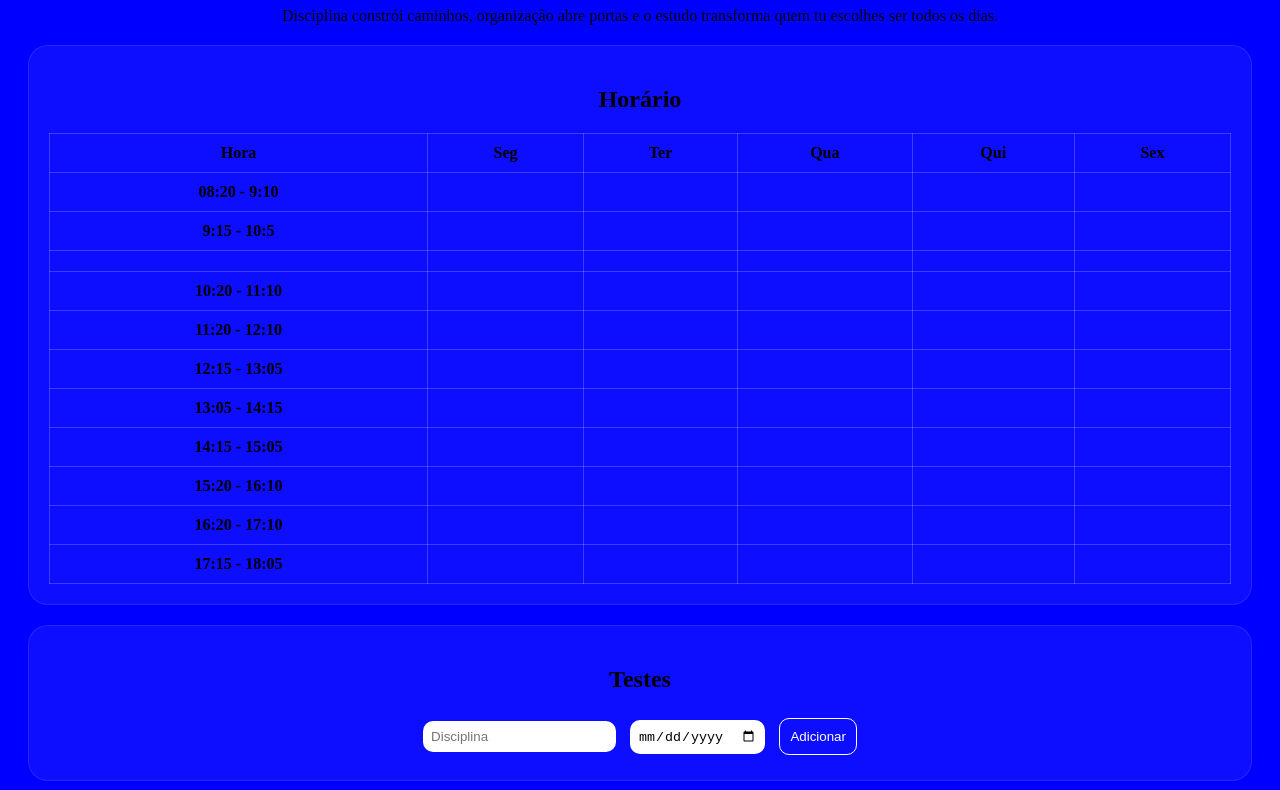
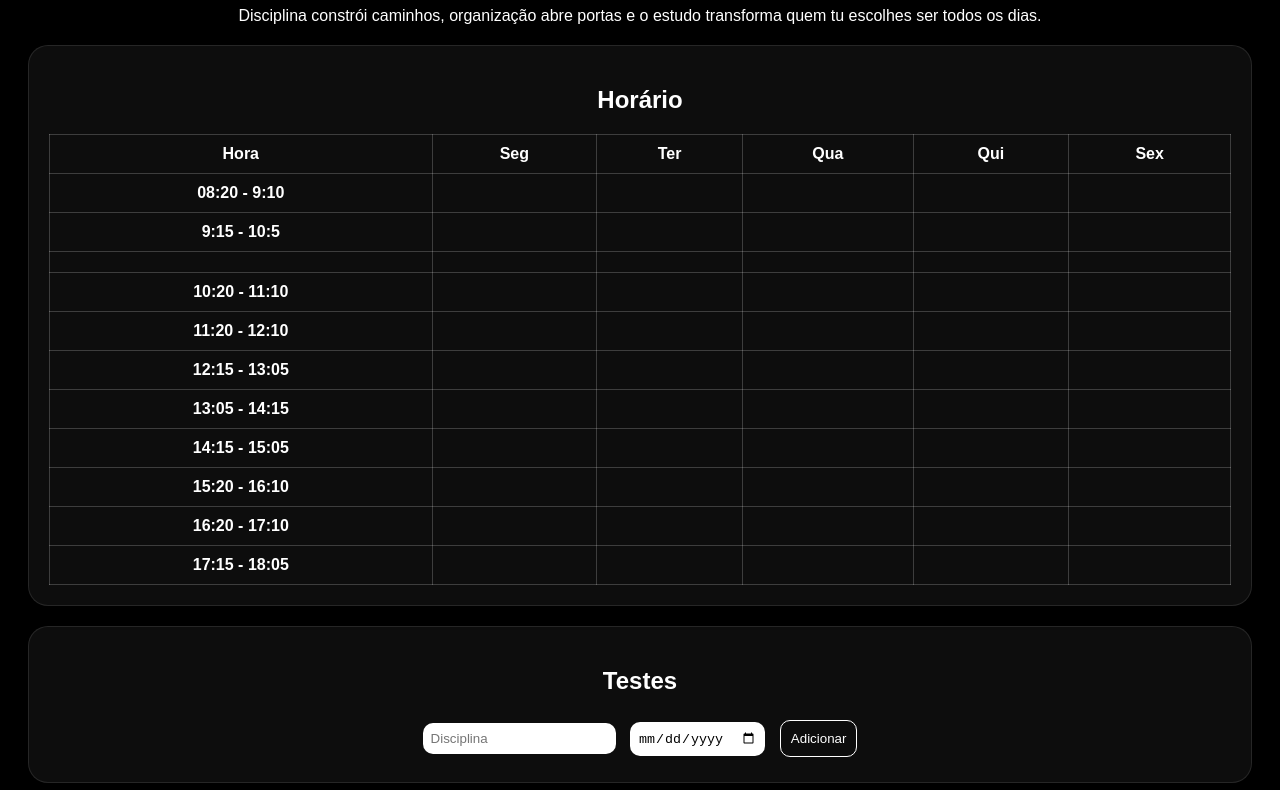
Before and after one commit to 35305/studyhub, a plain HTML site: page index.html in a window 1280 px wide. Shown: the part 101-891 px from the top of the page. Drawn offline with Linux system fonts and the light colour scheme.

Commit message:
Update index.html

```diff
--- a/index.html
+++ b/index.html
@@ -4,7 +4,7 @@
   <title>StudyHub</title>
   <meta name="viewport" content="width=device-width, initial-scale=1.0">
   <style>
-    body { background: blue; color: black; font-family: Weekend Mood; text-align: center; padding: 20px; }
+    body { background: black; color: white; font-family: arial; text-align: center; padding: 20px; }
 
     .card {
       background: rgba(255,255,255,0.05);
```
